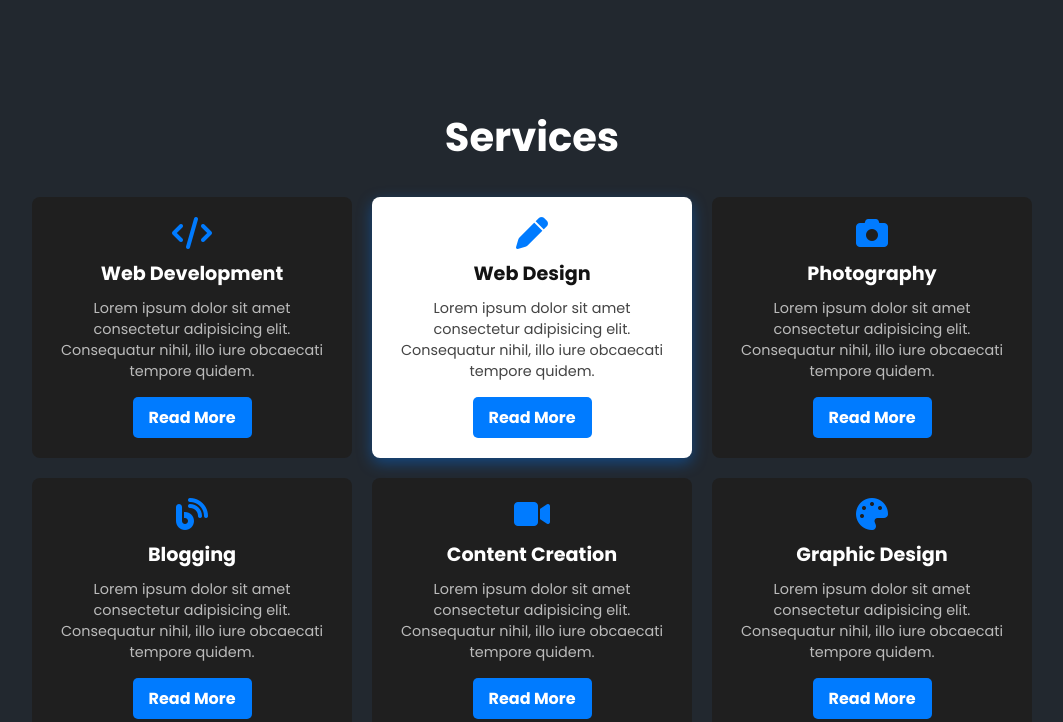
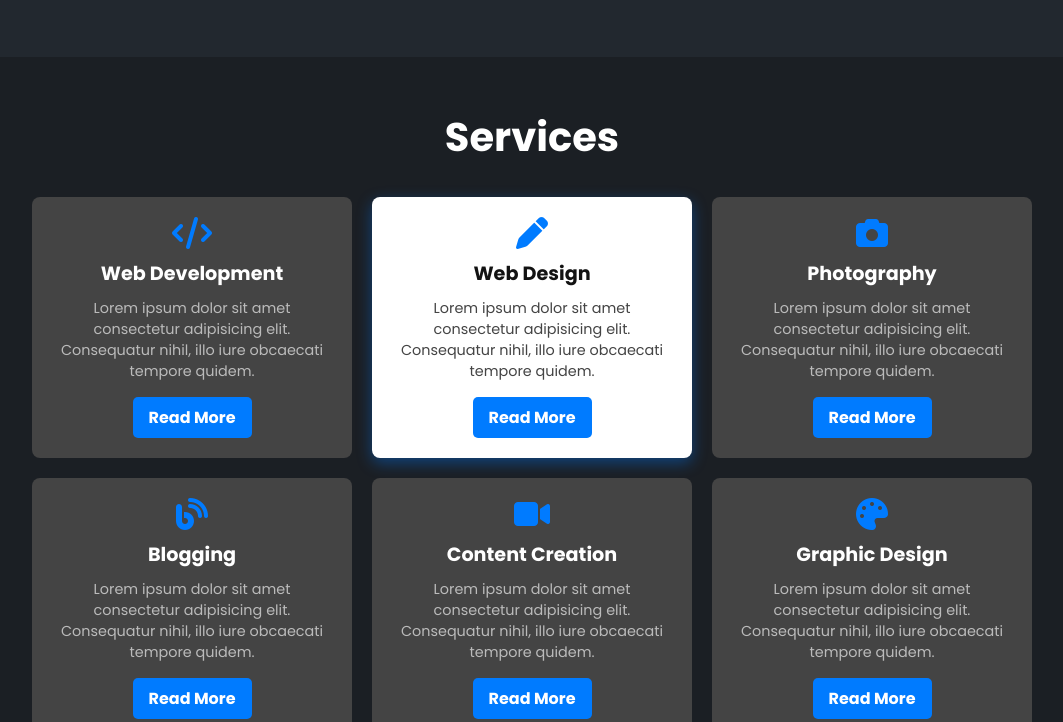
Before and after one commit to sabreen01/My_portofolio, a plain HTML site: page index.html in a window 1280 px wide. Shown: the part 978-1700 px from the top of the page, without its empty margins (108-1171 px from the left). Drawn offline with Linux system fonts and the light colour scheme.

Commit message:
edit in pro

```diff
--- a/assets/css/style.css
+++ b/assets/css/style.css
@@ -268,10 +268,9 @@ section.about-section {
 }*/
 
 .services-section {
-  background-color: #22282f;
+  background-color: var(--dark-primary);
   color: #fff;
   padding: 50px 120px;
-  text-align: center;
 }
 
 .services-section {
@@ -293,7 +292,7 @@ section.about-section {
 }
 
 .service-card {
-  background-color: #1f1f1f;
+  background-color:#444444;
   border-radius: 8px;
   padding: 20px;
   text-align: center;
```
